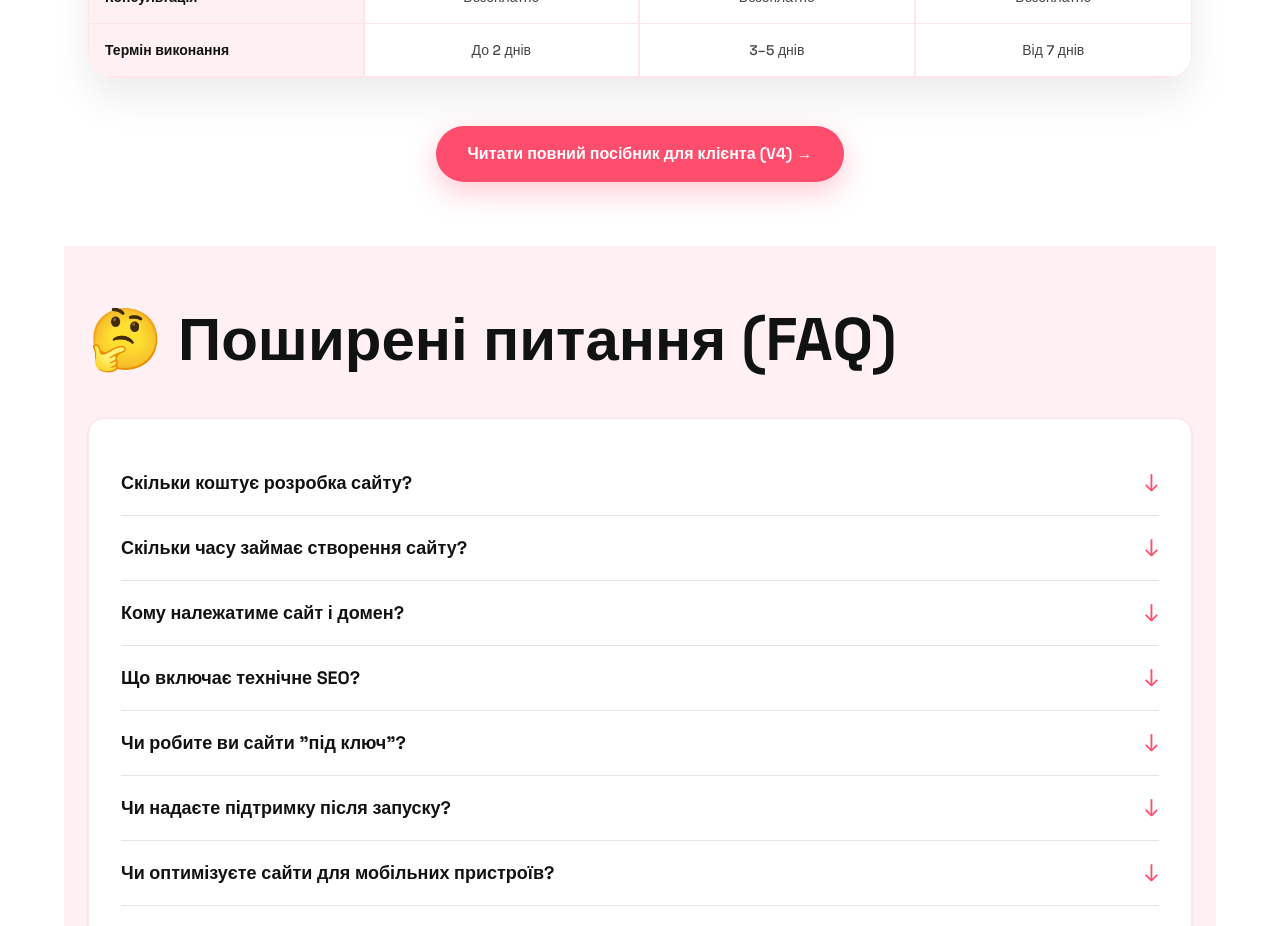
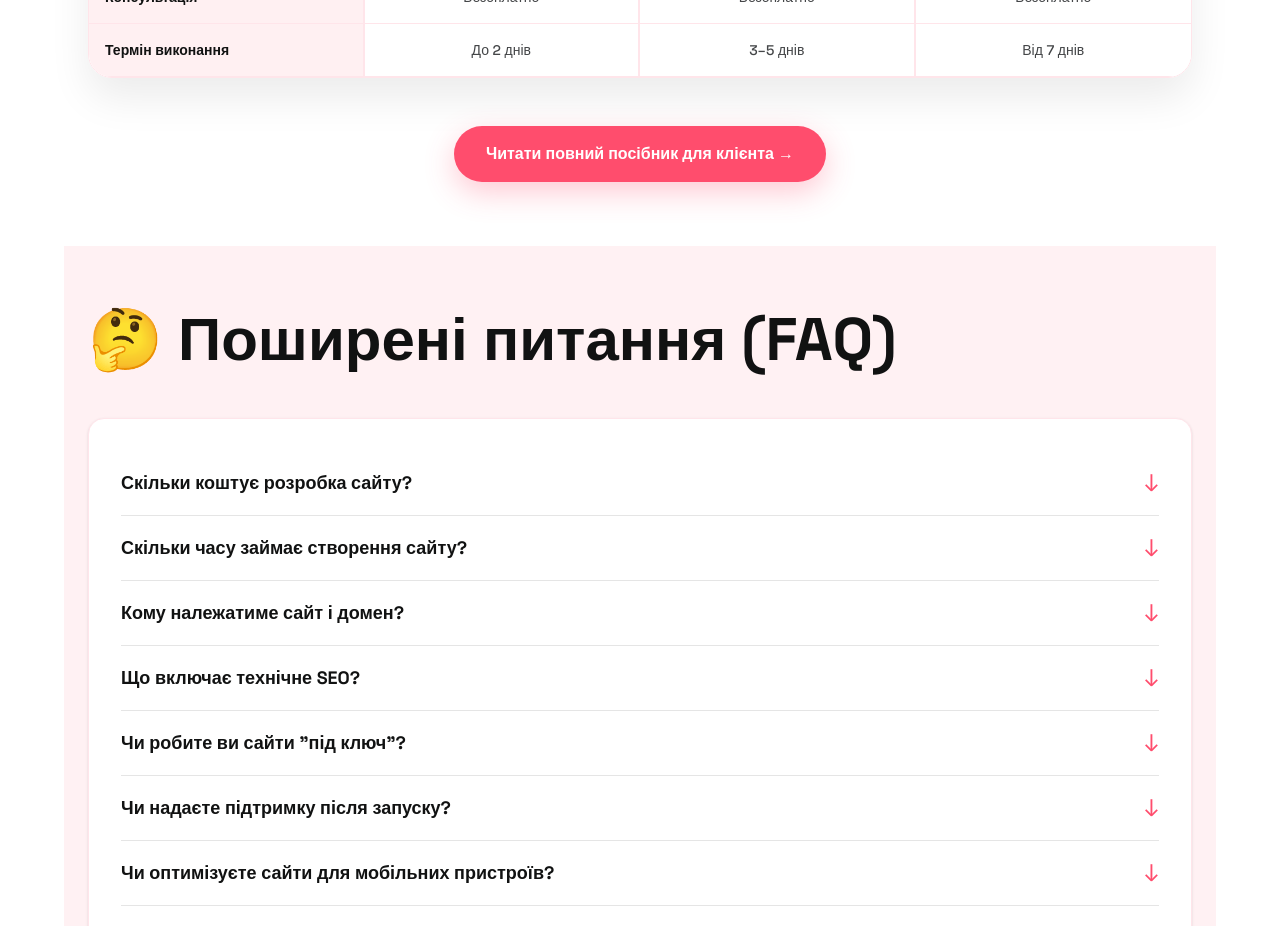
Before and after one commit to ratatoskodessa-boop/mysite, a Next.js app: page / in a window 1280 px wide. Shown: the part 3480-4406 px from the top of the page. Built offline with nearby package versions, Linux system fonts and the light colour scheme.

Commit message:
Update Pricing.tsx

```diff
--- a/src/components/Pricing.tsx
+++ b/src/components/Pricing.tsx
@@ -176,7 +176,7 @@ export default function Pricing() {
           whileTap={{ scale: 0.95 }}
           className="px-8 py-4 bg-[#ff4d6d] text-white font-black rounded-full shadow-[0_10px_30px_rgba(255,77,109,0.3)] hover:shadow-[0_15px_40px_rgba(255,77,109,0.4)] transition-all"
         >
-          Читати повний посібник для клієнта (V4) →
+          Читати повний посібник для клієнта →
         </motion.a>
       </motion.div>
     </section>
```
